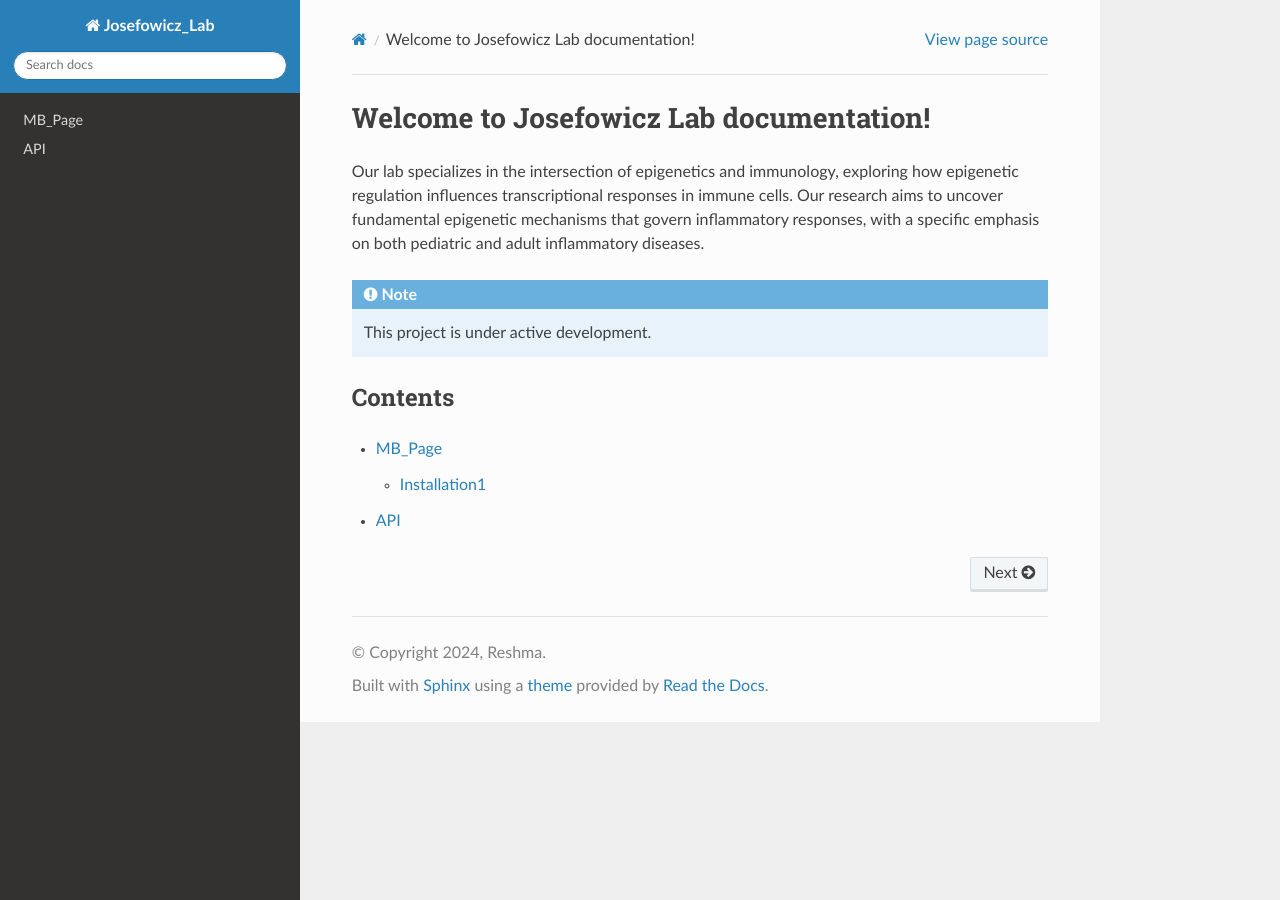
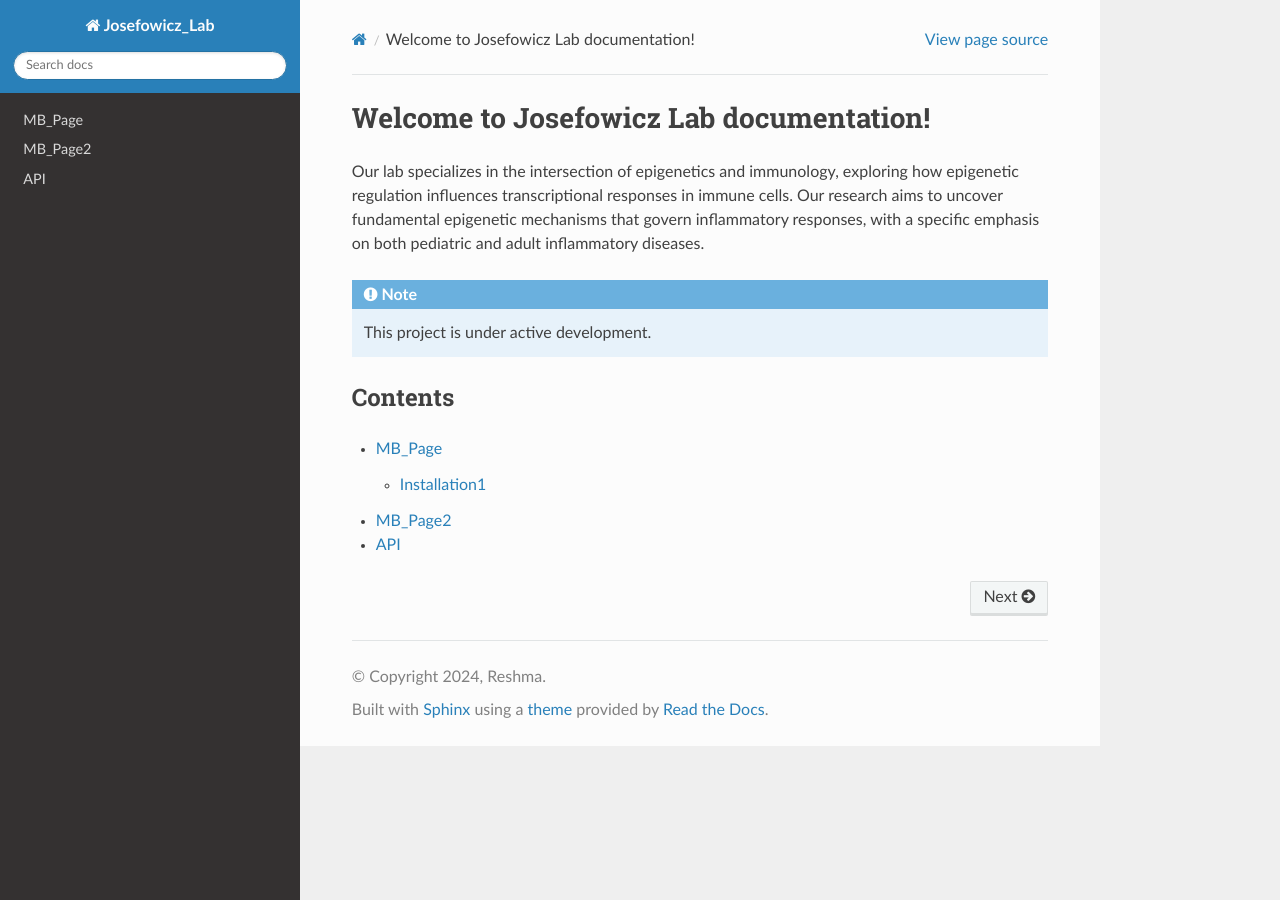
Before and after one commit to ReshmaRamaiah10/Josefowicz_lab_wiki, a Sphinx documentation site: the page built from docs/source/index.rst, in a window 1280 px wide. Built offline with Sphinx 7.4.7 and the Read the Docs theme 3.1.0, drawn with Linux system fonts in a browser that asks for light colours.

Commit message:
Update index.rst

```diff
--- a/docs/source/index.rst
+++ b/docs/source/index.rst
@@ -14,4 +14,5 @@ Contents
 .. toctree::
 
    MB_page
+   MB_page2.md
    api
```
